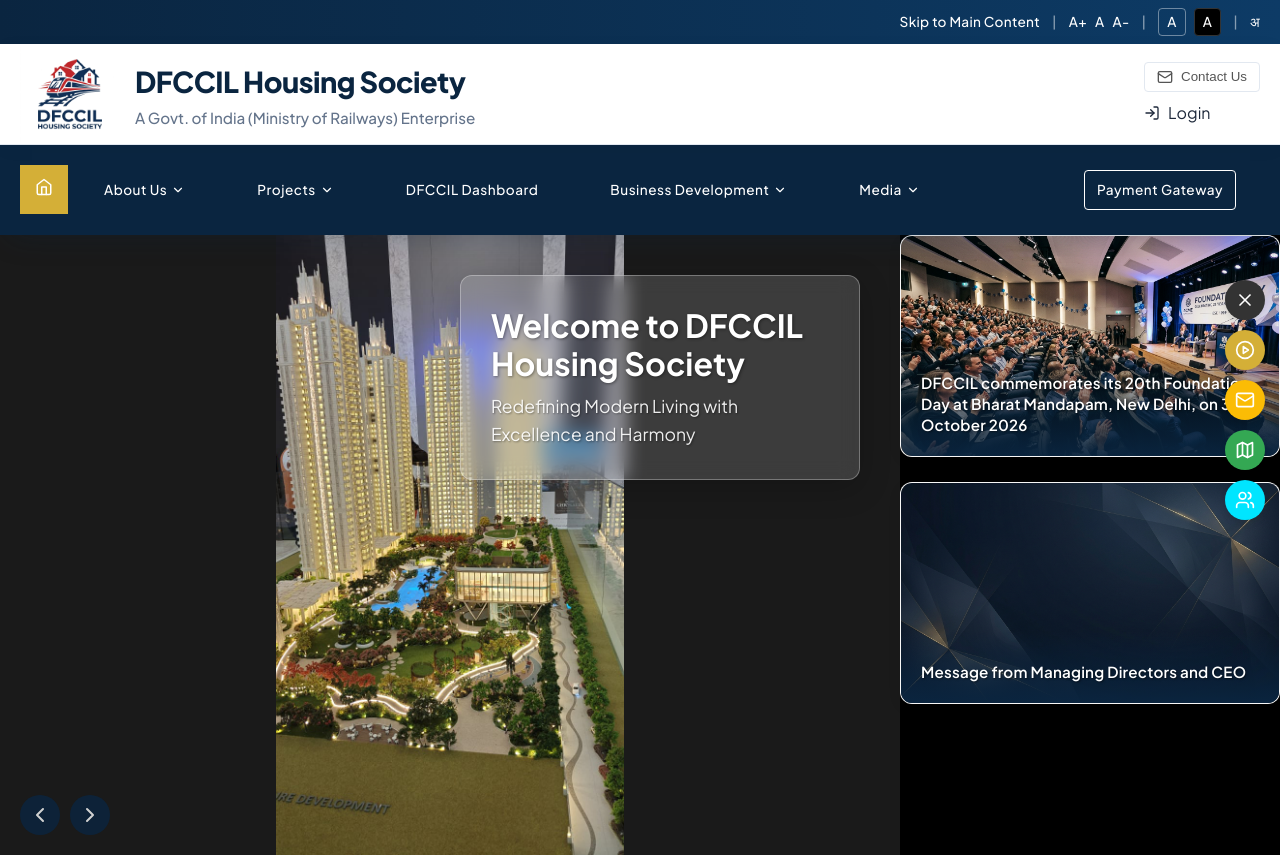
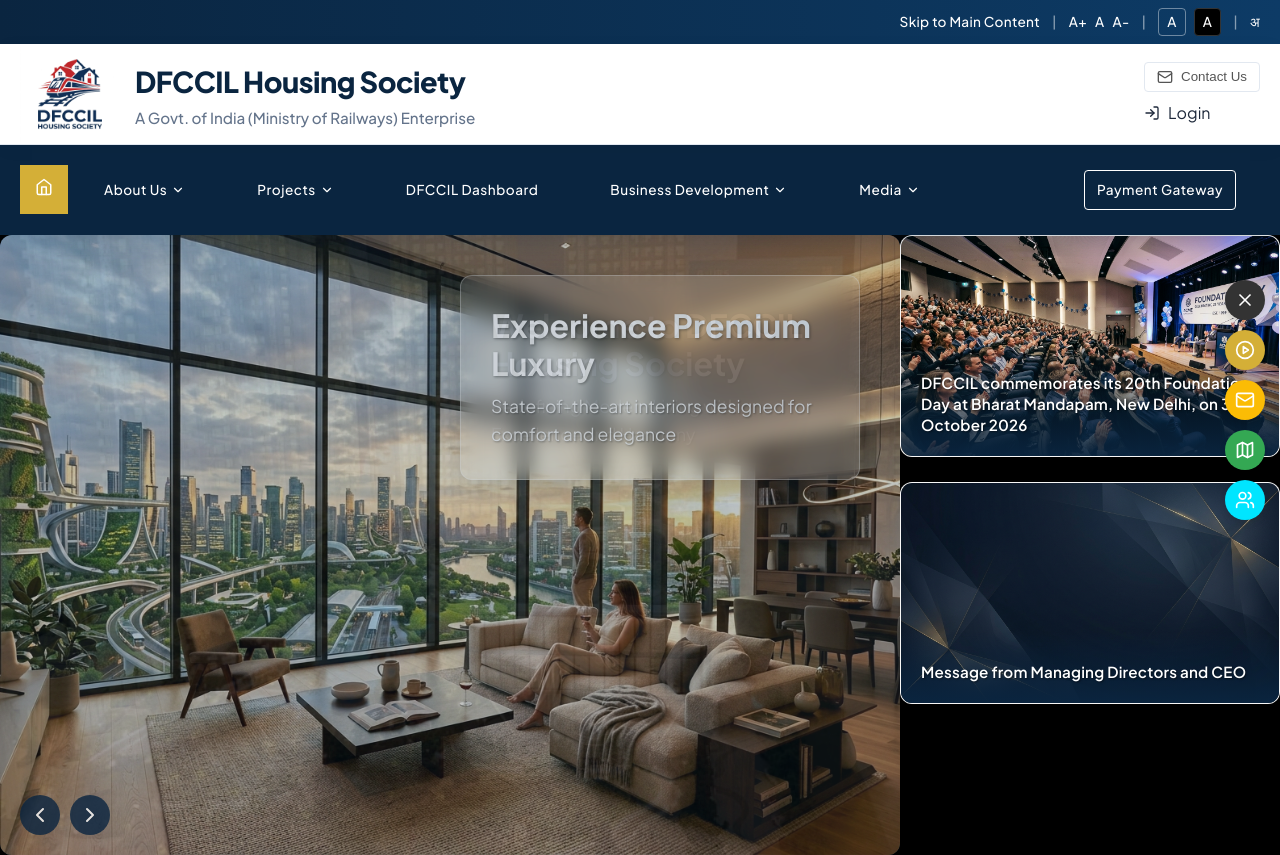
Before and after one commit to mrityunjaiverma-crypt/DFCCIL, a React (Vite) app in the folder client/: page / in a window 1280 px wide. Built offline with nearby package versions, Linux system fonts and the light colour scheme.

Commit message:
Add dynamic AI image slideshow to hero section

```diff
--- a/client/src/components/MainContent.css
+++ b/client/src/components/MainContent.css
@@ -8,15 +8,35 @@
 }
 
 .hero-slider {
-  flex: 1;
+  flex: 3;
   position: relative;
+  background-color: var(--dfccil-blue-dark);
+  overflow: hidden;
+  border-radius: 12px;
+  box-shadow: 0 4px 20px rgba(0,0,0,0.1);
+  min-height: 450px;
+}
+
+.slide {
+  position: absolute;
+  top: 0;
+  left: 0;
+  width: 100%;
   height: 100%;
+  opacity: 0;
+  transition: opacity 0.8s ease-in-out;
+  pointer-events: none;
+}
+
+.slide.active {
+  opacity: 1;
+  pointer-events: auto;
 }
 
 .hero-image {
   width: 100%;
   height: 100%;
-  object-fit: contain; /* Adjusted to fit the tall building image perfectly */
+  object-fit: cover;
   background-color: #1a1a1a;
 }
 
--- a/client/src/components/MainContent.jsx
+++ b/client/src/components/MainContent.jsx
@@ -1,24 +1,61 @@
-import React from 'react';
+import React, { useState, useEffect } from 'react';
 import './MainContent.css';
-import { ChevronLeft, ChevronRight } from 'lucide-react';
+import { ChevronLeft, ChevronRight, Download } from 'lucide-react';
+
+const slides = [
+  {
+    image: '/main-building.jpg',
+    title: 'Welcome to DFCCIL Housing Society',
+    subtitle: 'Redefining Modern Living with Excellence and Harmony'
+  },
+  {
+    image: '/slide2.jpg',
+    title: 'Experience Premium Luxury',
+    subtitle: 'State-of-the-art interiors designed for comfort and elegance'
+  },
+  {
+    image: '/slide3.jpg',
+    title: 'Next-Generation Connectivity',
+    subtitle: 'Seamlessly connected with advanced magnetic levitation transit systems'
+  }
+];
 
 const MainContent = () => {
+  const [currentSlide, setCurrentSlide] = useState(0);
+
+  useEffect(() => {
+    const timer = setInterval(() => {
+      setCurrentSlide((prev) => (prev + 1) % slides.length);
+    }, 5000);
+    return () => clearInterval(timer);
+  }, []);
+
+  const nextSlide = () => setCurrentSlide((prev) => (prev + 1) % slides.length);
+  const prevSlide = () => setCurrentSlide((prev) => (prev - 1 + slides.length) % slides.length);
+
   return (
     <div className="main-content flex">
       {/* Left side Slider */}
       <div className="hero-slider">
-        <img src="/main-building.jpg" alt="DFCCIL Housing Model" className="hero-image" />
+        {slides.map((slide, index) => (
+          <div
+            key={index}
+            className={`slide ${index === currentSlide ? 'active' : ''}`}
+          >
+            <img src={slide.image} alt={slide.title} className="hero-image" />
 
-        <div className="hero-overlay-content">
-          <div className="glass-panel">
-            <h2 className="welcome-title">Welcome to DFCCIL Housing Society</h2>
-            <p className="welcome-subtitle">Redefining Modern Living with Excellence and Harmony</p>
+            <div className="hero-overlay-content">
+              <div className="glass-panel">
+                <h2 className="welcome-title">{slide.title}</h2>
+                <p className="welcome-subtitle">{slide.subtitle}</p>
+              </div>
+            </div>
           </div>
-        </div>
+        ))}
 
         <div className="slider-controls">
-          <button className="slider-btn prev"><ChevronLeft size={24} /></button>
-          <button className="slider-btn next"><ChevronRight size={24} /></button>
+          <button className="slider-btn prev" onClick={prevSlide}><ChevronLeft size={24} /></button>
+          <button className="slider-btn next" onClick={nextSlide}><ChevronRight size={24} /></button>
         </div>
       </div>
 
```
Also changed, not shown: client/public/slide2.jpg (added), client/public/slide3.jpg (added).
